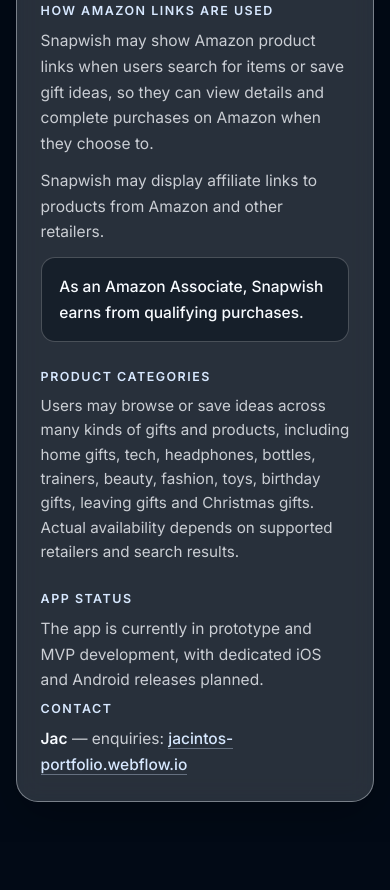
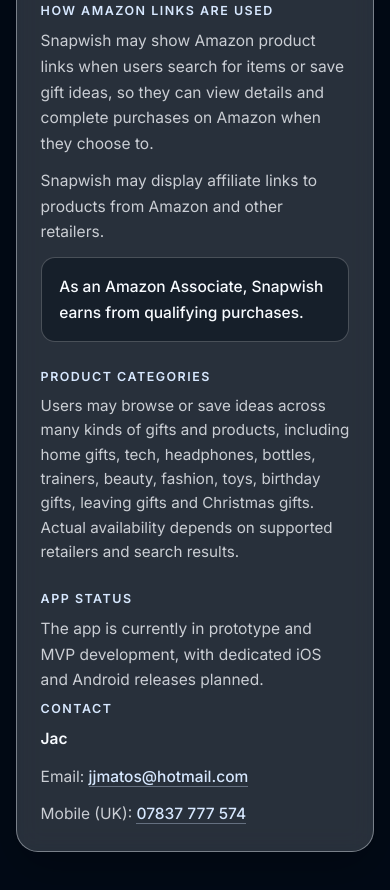
Before and after one commit to jpoptshirts-eng/portfolio, a website: page snapwish/index.html in a window 390 px wide. Shown: the part 886-1776 px from the top of the page. Before the commit the page ends 1728 px from the top, so only its background shows below. Drawn offline with nearby package versions, Linux system fonts and the light colour scheme.

Commit message:
personal contact details added

```diff
--- a/snapwish/index.html
+++ b/snapwish/index.html
@@ -255,10 +255,14 @@
             <h2 id="h-contact">Contact</h2>
             <p>
               <strong style="color: var(--text); font-weight: 600">Jac</strong>
-              — enquiries:
-              <a href="https://jacintos-portfolio.webflow.io/" target="_blank" rel="noreferrer"
-                >jacintos-portfolio.webflow.io</a
-              >
+            </p>
+            <p>
+              Email:
+              <a href="mailto:jjmatos@hotmail.com">jjmatos@hotmail.com</a>
+            </p>
+            <p>
+              Mobile (UK):
+              <a href="tel:+447837777574">07837&nbsp;777&nbsp;574</a>
             </p>
           </section>
         </article>
```
